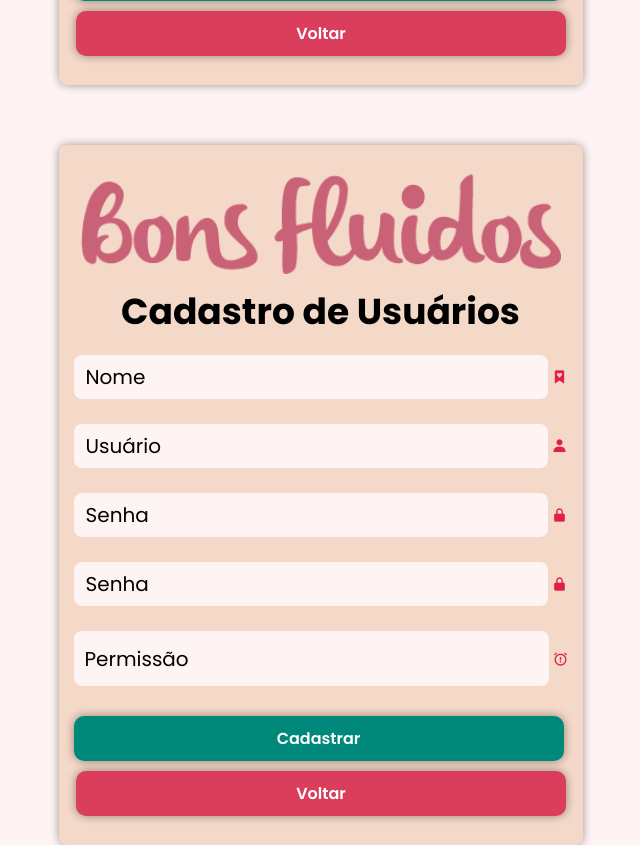
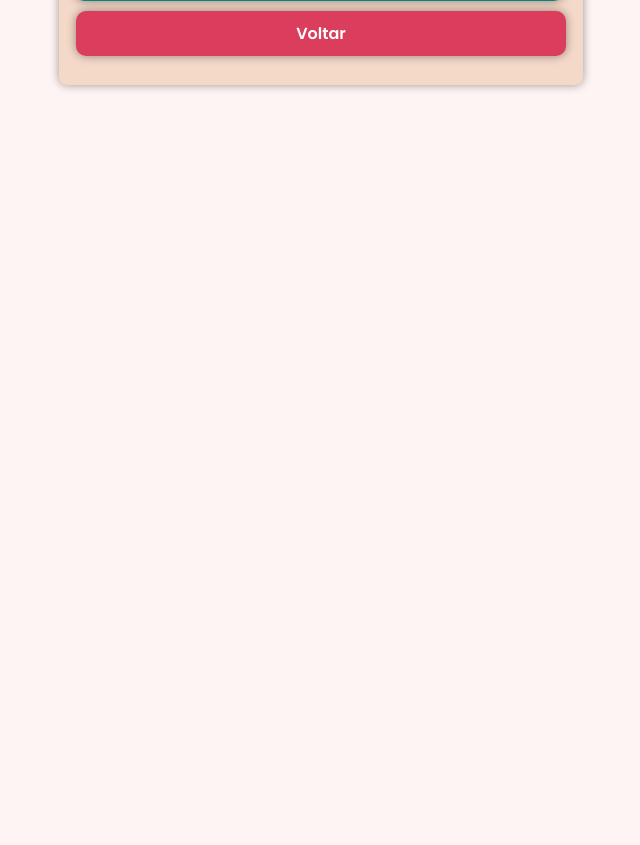
Before and after one commit to k7vinilstorage/Projeto-EC45G, a Flask app: page /CadPes in a window 1280 px wide. Shown: the part 675-1520 px from the top of the page, without its empty margins (319-959 px from the left). After the commit the page ends 765 px from the top, so only its background shows below. Run offline with Flask 2, Linux system fonts and the light colour scheme; the visitor is signed in with stand-in values (Sample User, id 1); some libraries are stand-ins or nearby versions.

```diff
--- a/routes.py
+++ b/routes.py
@@ -30,54 +30,6 @@ def index():
     else:
         return render_template('login.html', error_message=None)
 
-@app.route('/CadPes', methods=['GET', 'POST'])
-def register():
-    if 'username' not in session or not session.get('is_admin'):
-        return redirect(url_for('main'))  # or return a 403
-
-    error_message = None
-
-    if request.method == 'POST':
-        name = request.form['name']
-        username = request.form['user']
-        password = request.form['passwd']
-        password2 = request.form['passwd_']
-        perm = request.form['perm']
-
-        # Check if username already exists
-        cur = db_session.cursor()
-        cur.execute("SELECT user_username FROM certificadora.user WHERE user_username = %s", (username,))
-        existing_user = cur.fetchone()
-
-        admin = False
-
-        if(perm == "admin"):
-            admin = True
-
-        else:
-            admin = False
-
-        if existing_user:
-            error_message = "Nome de usuário já existe."
-        elif password != password2:
-            error_message = "As senhas não coincidem."
-        else:
-            hashed_password = generate_password_hash(password)
-            cur.execute("""
-                INSERT INTO certificadora.user (
-                    user_username, user_password, user_name, user_active, user_permision
-                ) VALUES (%s, %s, %s, %s, %s)
-            """, (username, hashed_password, name, True, admin))
-            db_session.commit()
-            cur.close()
-            return redirect(url_for('main'))
-
-        cur.close()
-
-    return render_template("CadPes.html", error_message=error_message)
-
-
-
 @app.route('/logout')
 def logout():
     session.clear()
@@ -93,8 +45,8 @@ def main():
 
 @app.route("/cadastroDoacao")
 def CadDoaca():
-    if 'username' not in session or not session.get('is_admin'):
-        return redirect(url_for('main'))  # ou um erro 403
+    if 'username' not in session:
+        return redirect(url_for('index'))
     try:
         cur = db_session.cursor()
         cur.execute("""
--- a/static/CadPes.js
+++ b/static/CadPes.js
@@ -1,8 +1,5 @@
-<<<<<<< HEAD
-/*
 
-=======
->>>>>>> 6c36bf017c7d13e743c661ff20d9061ec6207793
+
 document.addEventListener("DOMContentLoaded", () => {
     const form = document.querySelector("form.info");
 
@@ -12,11 +9,7 @@ document.addEventListener("DOMContentLoaded", () => {
         const senha = document.getElementById("passwd").value;
         const confirmarSenha = document.getElementById("passwdCkeck").value;
 
-<<<<<<< HEAD
         if (nome === "" || username === "" || senha === "" || confirmarSenha === "") {
-=======
-        if (nome === ""  username === ""  senha === "" || confirmarSenha === "") {
->>>>>>> 6c36bf017c7d13e743c661ff20d9061ec6207793
             event.preventDefault();
             mostrarAlerta("Preencha todos os campos!");
             return;
@@ -42,7 +35,7 @@ function mostrarAlerta(mensagem) {
     });
 }
 
-*/
+
 
 document.addEventListener('DOMContentLoaded', () => {
     if (errorMessage) {
--- a/templates/CadPes.html
+++ b/templates/CadPes.html
@@ -1,96 +1,3 @@
-<!DOCTYPE html>
-<html lang="pt-br">
-<head>
-  <meta charset="UTF-8" />
-  <meta name="viewport" content="width=device-width, initial-scale=1" />
-  <title>Cadastro de Doações - Bons Fluídos</title>
-  <link rel='shortcut icon' href="{{ url_for('static', filename='assets/LogoBF.png') }}" />
-    <link rel="stylesheet" href="{{ url_for('static', filename='CadPesStyle.css') }}">
-  <link href="https://unpkg.com/boxicons@2.1.4/css/boxicons.min.css" rel="stylesheet" />
-  <link
-    href="https://fonts.googleapis.com/css2?family=Inter:ital,opsz,wght@0,14..32,100..900;1,14..32,100..900&family=Poppins:ital,wght@0,100;0,200;0,300;0,400;0,500;0,600;0,700;0,800;0,900;1,100;1,200;1,300;1,400;1,500;1,600;1,700;1,800;1,900&display=swap"
-    rel="stylesheet"
-  />
-</head>
-<script src="https://cdn.jsdelivr.net/npm/sweetalert2@11"></script>
-    <link href="https://cdn.jsdelivr.net/npm/sweetalert2@11/dist/sweetalert2.min.css" rel="stylesheet">
-  <script src="{{ url_for('static', filename='CadPes.js') }}"></script>
-<body>
-  <div id="elementos">
-    <div id="arealogin">
-      <img id="logo"  src="{{ url_for('static', filename='assets/texto_logo.png')}}">
-      <h1 id = header>Cadastro de Usuários</h1>
-
-      {% if error_message %}
-        <div class="error-message">{{ error_message }}</div>
-      {% endif %}
-      <form class="info" method="POST" action="{{ url_for('register')}}" onsubmit="return verificaLogin()">
-        <div class="login">
-          <input
-            name="name"
-            id = "nome"
-            placeholder="Nome"
-            type="text"
-            maxlength="32"
-            class="areaTexto"
-            required
-          />
-          <i class="bx bxs-bookmark-heart"></i>
-        </div>
-        <div class="login">
-          <input
-            name="user"
-            id = "username"
-            placeholder="Usuário"
-            type="text"
-            maxlength="32"
-            class="areaTexto"
-            required
-          />
-          <i class="bx bxs-user"></i>
-        </div>
-        <div class="login">
-          <input
-            name="passwd"
-            id = "passwd"
-            placeholder="Senha"
-            type="password"
-            maxlength="32"
-            class="areaTexto"
-            required
-          />
-          <i class="bx bxs-lock-alt"></i>
-        </div>
-        <div class="login">
-          <input
-            name="passwd_"
-            id = "passwdCkeck"
-            placeholder="Senha"
-            type="password"
-            maxlength="32"
-            class="areaTexto"
-            required
-          />
-          <i class="bx bxs-lock-alt"></i>
-        </div>
-        <div class="login">
-          <select class="areaTexto2" name="perm" required>
-            <option value="" selected hidden >Permissão</option>
-            <option value="admin">Administrador</option>
-            <option value="user">Usuário</option>
-          </select>
-          <i class="bx bx-alarm-exclamation"></i>
-        </div>
-        <button type="submit" class="botaoEnviar">Cadastrar</button>
-      </form>
-
-      <a href="{{ url_for('main')}}" class="redirec-button button-1" style="text-decoration: none; display: inline-block;">
-        Voltar
-      </a>
-    </div>
-  </div>
-</body>
-</html>
 <!DOCTYPE html>
 <html lang="pt-br">
 <head>
--- a/templates/main.html
+++ b/templates/main.html
@@ -18,11 +18,7 @@
 </head>
 <body>
 
-<<<<<<< HEAD
     <div class="button-container">
-=======
-     <div class="button-container">
->>>>>>> 6c36bf017c7d13e743c661ff20d9061ec6207793
     {% if session.get('is_admin') %}
     <a href="{{ url_for('register')}}" class="redirec-button button-1" style="text-decoration: none; display: inline-block;">
         Cadastrar Membros
```
